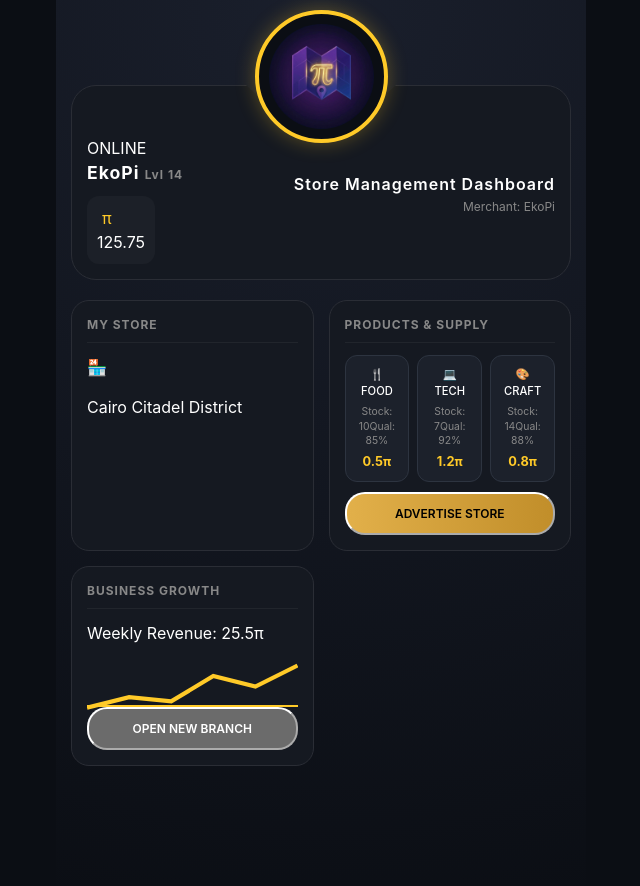
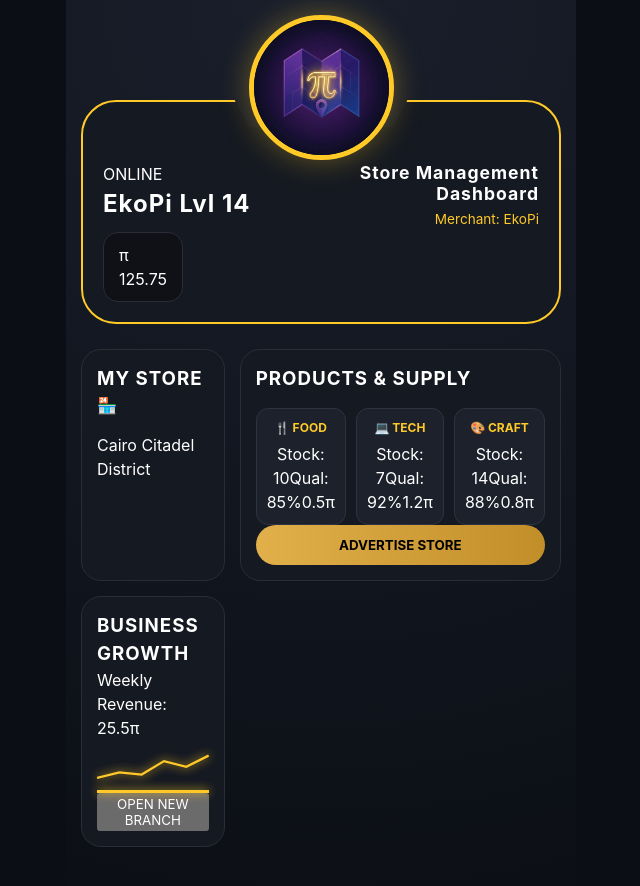
Before and after one commit to Maplypi-Official/maplypi-frontend, a React (Vite) app: page / in a window 1280 px wide. Shown: the top 886 px of the page, without its empty margins (319-959 px from the left). Built offline with nearby package versions, Linux system fonts and the light colour scheme; no server answers.

Commit message:
Update App.css

```diff
--- a/src/App.css
+++ b/src/App.css
@@ -1,228 +1,192 @@
-/* --- الإعدادات العامة للهوية البصرية --- */
+/* --- الإعدادات العامة للهوية البصرية (TS Compatible) --- */
 :root {
   --primary-purple: #673ab7;
-  --gold-glow: #ffca28;
+  --gold-glow: #ffca28; /* لون الذهب الصافي */
   --dark-bg: #0b0e14;
-  --panel-bg: #151921; /* جعل الخلفية أكثر قتامة لزيادة التباين */
+  --panel-bg: #151921;
   --panel-border: #2a2d35;
-  --surface-color: #1a1f2c;
 }
 
 body {
   margin: 0;
-  font-family: 'Inter', sans-serif;
+  font-family: 'Inter', -apple-system, BlinkMacSystemFont, sans-serif;
   background-color: var(--dark-bg);
   color: white;
   overflow-x: hidden;
 }
 
-/* --- حاوية الـ Dashboard الرئيسية --- */
+/* --- الحاوية الرئيسية (Dashboard Wrapper) --- */
 .ts-dashboard {
   min-height: 100vh;
-  padding: 85px 15px 20px 15px; /* مساحة علوية دقيقة للوجو البارز */
+  padding: 100px 15px 30px 15px; /* مساحة علوية لبروز التاج الذهبي */
   background: radial-gradient(circle at top, #1a1f2c, #0b0e14);
-  max-width: 500px; /* تحديد العرض ليناسب تصميم الموبايل في الصورة */
+  max-width: 480px; /* العرض المثالي للموبايل كما في الصورة */
   margin: 0 auto;
+  position: relative;
 }
 
-/* --- 👑 قسم اللوجو المركزي (التاج) --- */
+/* --- 👑 منطقة اللوجو (التاج) --- */
 .dashboard-crown {
   display: flex;
   justify-content: center;
   position: absolute;
-  top: 10px; /* تموضعه ليكون قاطعاً للإطار العلوي بظبط */
+  top: 15px; /* لضبط التقاطع مع الهيدر */
   left: 0;
   right: 0;
   z-index: 100;
 }
 
 .logo-outer-circle {
-  width: 125px; /* الحجم المثالي كما في الصورة */
-  height: 125px;
+  width: 135px;
+  height: 135px;
   background: var(--dark-bg);
-  border: 4px solid var(--gold-glow); /* إطار ذهبي صلب كما يظهر في التصميم */
+  border: 5px solid var(--gold-glow); /* سمك الإطار الذهبي المضيء */
   border-radius: 50%;
   display: flex;
   justify-content: center;
   align-items: center;
-  box-shadow: 0 0 20px rgba(255, 202, 40, 0.3);
-  padding: 0; /* إزالة الـ padding لضمان امتلاء المساحة */
+  box-shadow: 0 0 30px rgba(255, 202, 40, 0.35);
+  padding: 0;
 }
 
 .logo-inner-circle {
-  width: 105px;
-  height: 105px;
-  background-color: transparent;
+  width: 100%;
+  height: 100%;
   border-radius: 50%;
+  overflow: hidden;
   display: flex;
   justify-content: center;
   align-items: center;
-  overflow: hidden; /* قص الزوايا تماماً */
 }
 
 .central-logo {
   width: 100%;
   height: 100%;
-  object-fit: cover; /* يملأ الدائرة ويخفي أي سواد جانبي */
-  filter: drop-shadow(0 0 5px var(--gold-glow));
+  object-fit: cover; /* لملء الدائرة بالكامل وإخفاء الحواف السوداء */
+  filter: drop-shadow(0 0 8px rgba(255, 202, 40, 0.5));
 }
 
-/* --- الهيدر (User Profile & Title) --- */
+/* --- الهيدر العلوي (مع الفتحة الهندسية) --- */
 .ts-header {
   display: flex;
   justify-content: space-between;
-  align-items: center;
-  margin-bottom: 20px;
-  padding: 50px 15px 15px 15px;
+  align-items: flex-start;
+  margin-bottom: 25px;
+  padding: 60px 20px 20px 20px;
   background: var(--panel-bg);
-  border: 1px solid var(--panel-border);
-  border-radius: 25px;
+  border: 2px solid var(--gold-glow); /* إطار ذهبي يحيط بالهيدر بالكامل */
+  border-radius: 35px;
   position: relative;
-  /* فتحة هندسية دقيقة بأسلوب الـ Clip-path */
-  clip-path: polygon(0% 0%, 35% 0%, 40% 12%, 60% 12%, 65% 0%, 100% 0%, 100% 100%, 0% 100%);
+  /* قص هندسي دقيق لاحتضان الدائرة الذهبية */
+  clip-path: polygon(
+    0% 0%,
+    32% 0%,
+    35% 12%,
+    65% 12%,
+    68% 0%,
+    100% 0%,
+    100% 100%,
+    0% 100%
+  );
 }
 
 .dashboard-info {
   text-align: right;
+  flex: 1;
 }
 
 .dashboard-info h3 {
   margin: 0;
-  color: white;
-  font-size: 1rem;
-  font-weight: 600;
+  color: #fff;
+  font-size: 1.1rem;
+  line-height: 1.2;
 }
 
 .merchant-tag {
-  margin-top: 2px;
-  font-size: 0.75rem;
-  color: #888;
+  color: var(--gold-glow);
+  font-size: 0.85rem;
+  margin-top: 5px;
 }
 
-/* --- ملف المستخدم والبيانات --- */
-.user-profile h2 {
-  margin: 0;
-  font-size: 1.1rem;
-  color: white;
-}
-
-.lvl {
-  font-size: 0.75rem;
-  color: #888;
-  background: transparent;
-  padding: 0;
-  margin-left: 0;
-}
+/* --- الرصيد والبروفايل --- */
+.user-profile { flex: 1; }
 
 .balance-container {
-  display: flex;
+  display: inline-flex;
   flex-direction: column;
-  align-items: flex-start;
+  background: rgba(0, 0, 0, 0.3);
+  padding: 10px 15px;
+  border-radius: 15px;
+  border: 1px solid var(--panel-border);
   margin-top: 10px;
-  padding: 10px;
-  background: rgba(255, 255, 255, 0.03);
-  border-radius: 12px;
-  width: fit-content;
-}
-
-.balance-container label {
-  font-size: 0.65rem;
-  color: #888;
-  text-transform: uppercase;
 }
 
 .pi-balance-value {
-  font-size: 1.5rem;
-  font-weight: bold;
+  font-size: 1.6rem;
+  font-weight: 800;
+  color: #fff;
 }
 
-.pi-icon {
-  color: var(--gold-glow);
-  margin-left: 5px;
-}
-
-/* --- نظام الشبكة (Grid System) --- */
+/* --- نظام الشبكة (Grid Layout) --- */
 .ts-grid {
   display: grid;
-  grid-template-columns: 1fr 1fr; /* تقسيم اللوحة إلى عمودين كما في الصورة */
+  grid-template-columns: 1fr 1fr;
   gap: 15px;
 }
 
 .ts-panel {
   background: var(--panel-bg);
   border: 1px solid var(--panel-border);
-  border-radius: 18px;
+  border-radius: 20px;
   padding: 15px;
 }
 
-/* جعل قسم المنتجات يفرش بعرض العمودين */
 .full-width-panel {
-  grid-column: span 2;
+  grid-column: span 2; /* لتغطية المنتجات عرض الشاشة بالكامل */
 }
 
-.ts-panel h3 {
-  margin-top: 0;
-  font-size: 0.75rem;
-  color: #888;
-  text-transform: uppercase;
-  border-bottom: 1px solid rgba(255, 255, 255, 0.05);
-  padding-bottom: 8px;
-  margin-bottom: 12px;
-}
-
-/* --- كروت المنتجات العرضية (Horizontal List) --- */
+/* --- كروت المنتجات (The Matrix) --- */
 .prod-list {
   display: flex;
-  justify-content: space-between;
-  gap: 8px;
+  gap: 10px;
+  margin-top: 15px;
 }
 
 .prod-card {
+  flex: 1;
   background: #1c212b;
-  flex: 1;
+  border: 1px solid #2d3440;
+  border-radius: 12px;
   padding: 10px;
-  border-radius: 12px;
-  border: 1px solid #2d3440;
-  display: flex;
-  flex-direction: column;
-  align-items: center;
   text-align: center;
 }
 
-.prod-head { font-size: 0.7rem; color: #fff; margin-bottom: 5px; font-weight: 500; }
-.prod-details { font-size: 0.65rem; color: #888; line-height: 1.4; }
-
-.p-tag { color: var(--gold-glow); font-weight: bold; font-size: 0.8rem; display: block; margin-top: 4px; }
-
-/* --- الأزرار الاحترافية (Buttons) --- */
-.ts-btn {
-  width: 100%;
-  padding: 12px;
-  border-radius: 20px;
+.prod-head {
   font-size: 0.75rem;
-  font-weight: 600;
-  cursor: pointer;
+  font-weight: bold;
+  color: var(--gold-glow);
+  margin-bottom: 5px;
 }
 
+/* --- الأزرار --- */
 .ts-btn.gold {
   background: linear-gradient(to right, #e2b04a, #c18e2a);
   color: #000;
-  margin-top: 10px;
+  border: none;
+  font-weight: 700;
+  border-radius: 25px;
+  padding: 12px;
+  width: 100%;
+  cursor: pointer;
+  transition: transform 0.2s;
 }
 
-/* --- التحليلات والرسوم البيانية --- */
+.ts-btn.gold:active { transform: scale(0.98); }
+
+/* --- التحليلات (Chart Line) --- */
 .mini-chart {
-  height: 50px;
+  height: 40px;
   margin-top: 10px;
-  border-bottom: 2px solid var(--gold-glow); /* خط الرسم البياني المتوهج */
+  border-bottom: 3px solid var(--gold-glow);
+  filter: drop-shadow(0 0 5px var(--gold-glow));
 }
-
-/* --- شاشة التحميل --- */
-.loading-screen {
-  height: 100vh;
-  display: flex;
-  justify-content: center;
-  align-items: center;
-  background: var(--dark-bg);
-  color: var(--gold-glow);
-}
```
